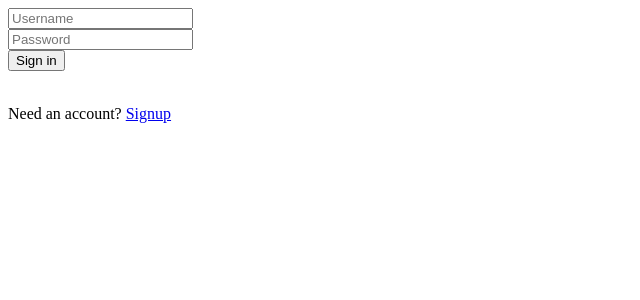
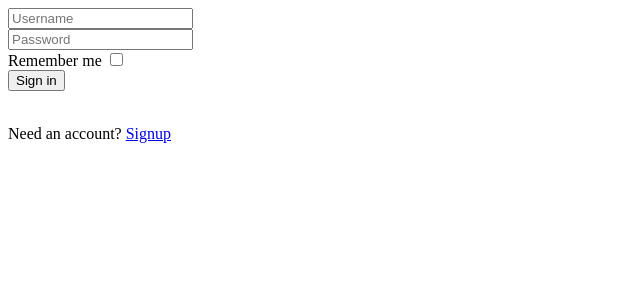
Before and after one commit to KiTroNik/HabitTracker, a Flask app: page / in a window 1280 px wide. Shown: the top 300 px of the page, without its empty margins (0-640 px from the left). Run offline with Flask 2, Linux system fonts and the light colour scheme.

Commit message:
added remember me

```diff
--- a/project/templates/users/login.html
+++ b/project/templates/users/login.html
@@ -22,6 +22,10 @@
                 {% endif %}
             </span>
         </div>
+        <div>
+            {{ form.remember_me.label }}
+            {{ form.remember_me }}
+        </div>
         <button type="submit">Sign in</button>
         <br>
         <br>
--- a/project/users/forms.py
+++ b/project/users/forms.py
@@ -1,11 +1,12 @@
 from flask_wtf import FlaskForm
-from wtforms import StringField, PasswordField
+from wtforms import StringField, PasswordField, BooleanField
 from wtforms.validators import DataRequired, Email, Length, EqualTo
 
 
 class LoginForm(FlaskForm):
     username = StringField('Username', [DataRequired(), Length(min=4, max=40)])
     password = PasswordField('Password', [DataRequired()])
+    remember_me = BooleanField('Remember me')
 
 
 class RegisterForm(FlaskForm):
--- a/project/users/views.py
+++ b/project/users/views.py
@@ -11,10 +11,11 @@ users_blueprint = Blueprint('users', __name__)
 @users_blueprint.route('/', methods=['GET', 'POST'])
 def login():
     form = LoginForm()
+    remember = True if form.remember_me.data else False
     if request.method == 'POST' and form.validate():
         user = User.query.filter_by(username=form.username.data).first()
         if user is not None and bcrypt.check_password_hash(user.password, form.password.data):
-            login_user(user)
+            login_user(user, remember=remember)
             flash('Welcome!')
             return redirect(url_for('habits.habits'))
         else:
```
